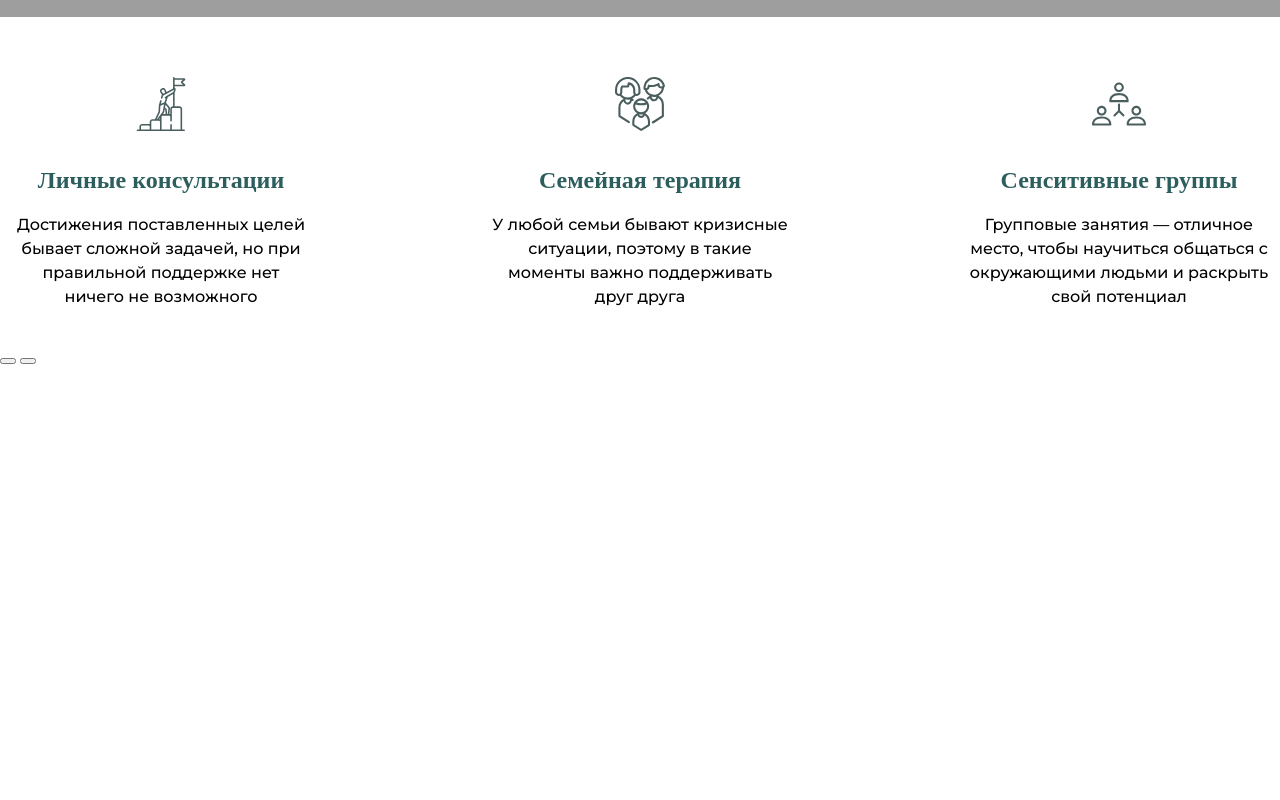
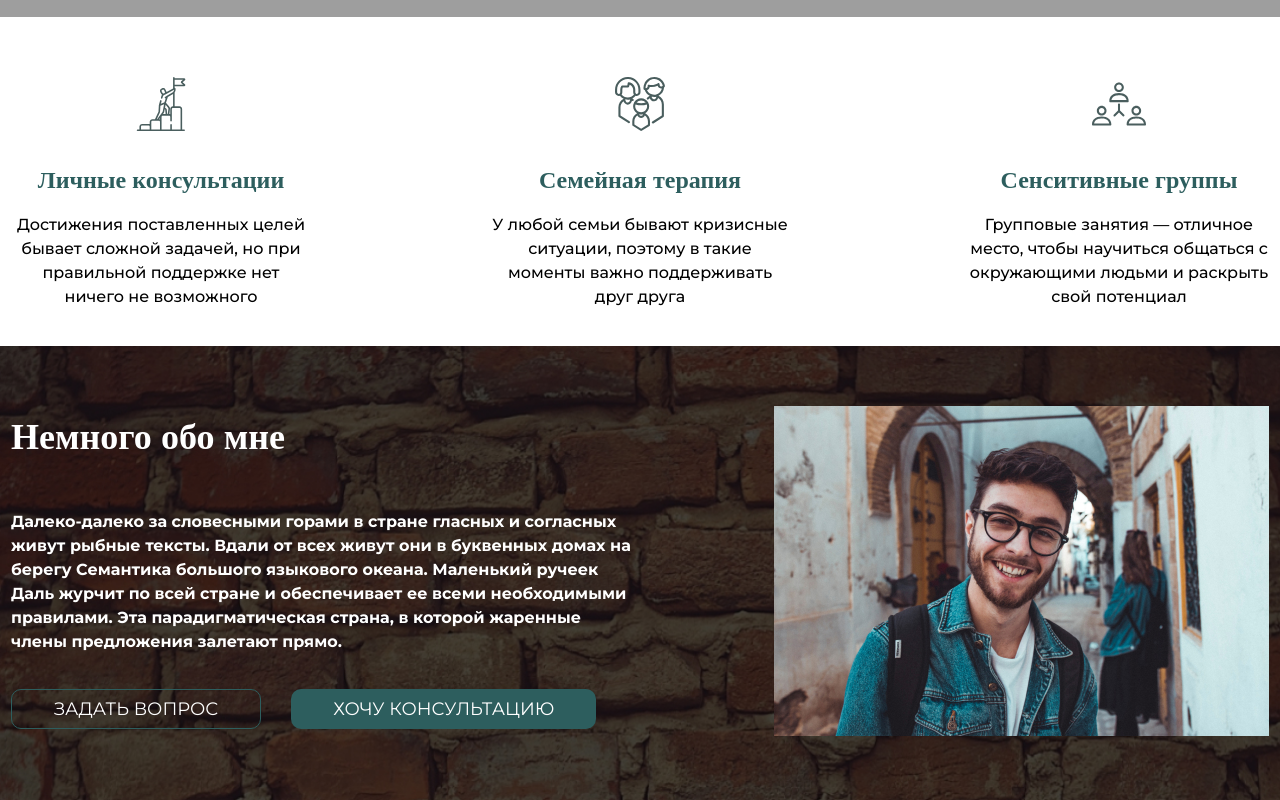
Before and after one commit to Alexamoxy/psychology, a plain HTML site: page index.html in a window 1280 px wide. Shown: the part 751-1551 px from the top of the page. Before the commit the page ends 1135 px from the top, so only its background shows below. Drawn offline with nearby package versions, Linux system fonts and the light colour scheme; grey boxes are pictures that could not be loaded.

Commit message:
4th block

```diff
--- a/index.html
+++ b/index.html
@@ -70,16 +70,20 @@
         </div>
     </section>
     <section class="about">
-        <div>
-            <div></div>
-            <div></div>
+        <div class="container row between">
+            <div class="about__text-block">
+                <div class="about__text-block-header">Немного обо мне</div>
+                <div class="about__text-block-desc">
+                    Далеко-далеко за словесными горами в стране гласных и согласных живут рыбные тексты. Вдали от всех живут они в буквенных домах на берегу Семантика большого языкового океана. Маленький ручеек Даль журчит по всей стране и обеспечивает ее всеми необходимыми правилами. Эта парадигматическая страна, в которой жаренные члены предложения залетают прямо.
+                </div>
+                <div class="row about__buttons">
+                    <button class="button--secondary">Задать вопрос</button>
+                    <button class="button--primary">Хочу консультацию</button>
+                </div>
+            </div>
             <div>
-                <button></button>
-                <button></button>
+                <img src="./images/about.jpeg" alt="about">
             </div>
-        </div>
-        <div>
-            <img src="" alt="">
         </div>
     </section>
 </body>
--- a/styles.scss
+++ b/styles.scss
@@ -44,6 +44,8 @@ ul{
     }
 
     &--secondary{
+        @extend .button;
+        border:1px solid #2D5E5E;
         background: transparent;
     }
 }
@@ -150,3 +152,43 @@ header{
         }
     }
 }
+
+.about{
+    display: flex;
+    justify-content: center;
+    padding-top:60px;
+    padding-bottom: 60px;
+    background-image: url('../images/back_about.jpeg');
+    background-repeat: no-repeat;
+    background-size: cover;
+
+    &__text-block{
+        display: flex;
+        flex-direction: column;
+
+        &-header{
+            color: #FFF;
+            font-family: Oswald;
+            font-size: 36px;
+            font-style: normal;
+            font-weight: 700;
+            line-height: 54px;
+            margin-bottom: 50px;
+        }
+
+        &-desc{
+            color: #FFF;
+            font-size: 16px;
+            font-style: normal;
+            font-weight: 700;
+            line-height: 24px;
+            max-width: 625px;
+        }
+    }
+
+    &__buttons{
+        margin-top:35px;
+        display: flex;
+        gap:30px;
+    }
+}
```
Also changed, not shown: images/about.jpeg (added), images/back_about.jpeg (added), styles/style.css, 1 other file.
